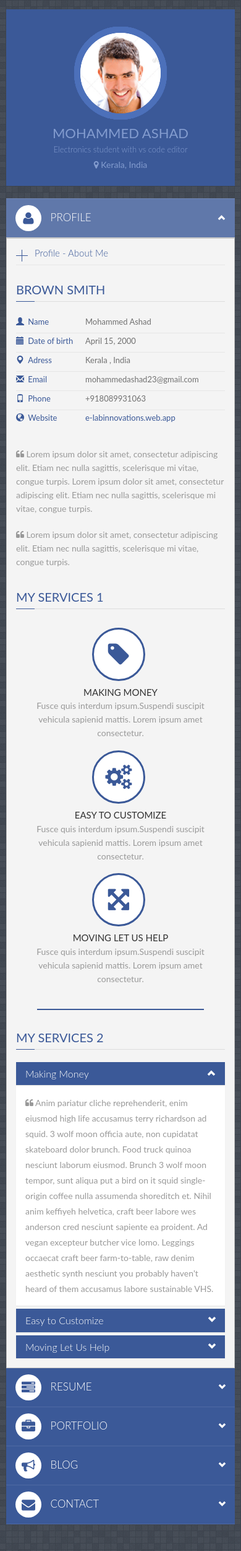
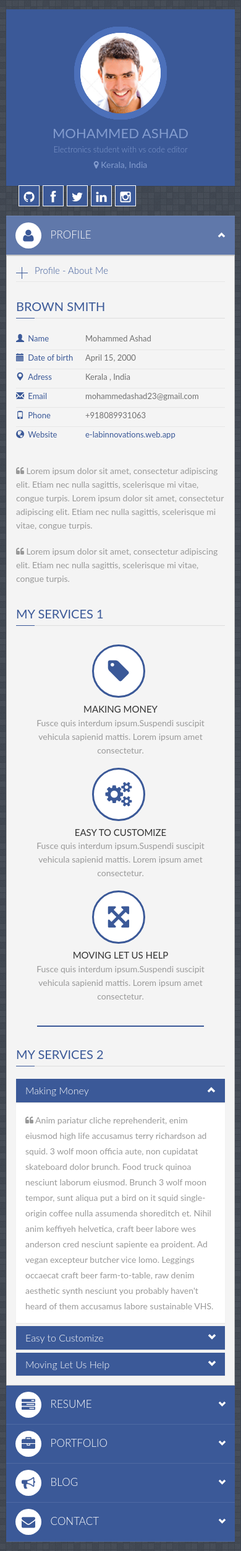
Before and after one commit to e-labInnovations/e-labInnovations.github.io, a Jekyll site: the page built from index.html, in a window 390 px wide. Shown: the whole page at 62% size. Built offline with Jekyll 4.4.1, drawn with Linux system fonts in a browser that asks for light colours; some web fonts are replaced; before the commit the page ends 2475 px from its top, so only the background shows below that.

Commit message:
p_social removed all none

```diff
--- a/assets/css/main.css
+++ b/assets/css/main.css
@@ -1101,9 +1101,9 @@ ul.about {
         margin-bottom: 20px;
         float: none;
     }
-    #p_social {
+    /* #p_social {
         display: none;
-    }
+    } */
     #profile_desc {
         display:none;
     }
@@ -1115,9 +1115,9 @@ ul.about {
         margin-bottom: 20px;
         float: none;
     }
-    #p_social {
+    /* #p_social {
         display: none;
-    }
+    } */
     #profile_desc {
         display:none;
     }
@@ -1138,9 +1138,9 @@ ul.about {
         margin-bottom: 20px;
         float: none;
     }
-    #p_social {
+    /* #p_social {
         display: none;
-    }
+    } */
 }
 
 @media only screen and (min-width : 550px) and (max-width : 991px) {
@@ -1158,9 +1158,9 @@ ul.about {
         float: none;
     }
 
-    #p_social {
+    /* #p_social {
         display: none;
-    }
+    } */
     #profile_desc {
         border-bottom: 0 !important;
     }
```
